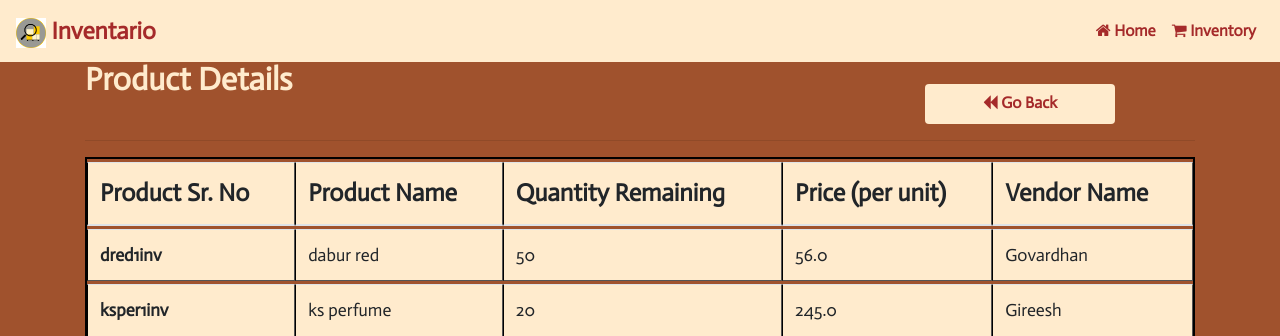
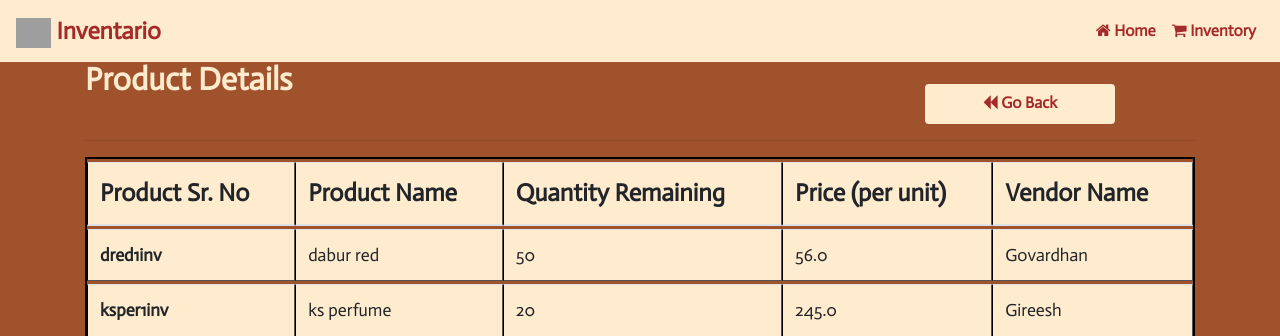
Before and after one commit to Sra1Mudumba/inventory, a Django app: template templates/inventory-2.html in a window 1280 px wide. Shown: the top 336 px of the page. Run offline with Django 3.2, Linux system fonts and the light colour scheme; the template is opened without the code that fills it: values that come from a table or form of the project are taken from there, others are empty; data comes from the database, SQL or seed files in the repository; some libraries are stand-ins or nearby versions; grey boxes are pictures that could not be loaded.

Commit message:
icon edit

```diff
--- a/templates/inventory-2.html
+++ b/templates/inventory-2.html
@@ -79,7 +79,7 @@
         </style>
 
         <nav id = "navbar" class="navbar navbar-expand-lg fixed-top">
-            <a class="navbar-brand" href="{% url 'index' %}"> <span><img style = "width: 30px; height: 30px;" src="{% static 'img/inv.png' %}" alt="inventory"></span> Inventario</a>
+            <a class="navbar-brand" href="{% url 'index' %}"> <span><img style = "width: 35px; height: 30px;" src="https://encrypted-tbn0.gstatic.com/images?q=tbn%3AANd9GcSwbn1XuFrd1xkRZZikD5BLxJBdW-gt-MhLtA&usqp=CAU"></span> Inventario</a>
             <button class="navbar-toggler" type="button" data-toggle="collapse" data-target="#navbarSupportedContent" aria-controls="navbarSupportedContent" aria-expanded="false" aria-label="Toggle navigation">
             <span class="navbar-toggler-icon" style = "color:brown;">Menu</span>
             </button>
```
